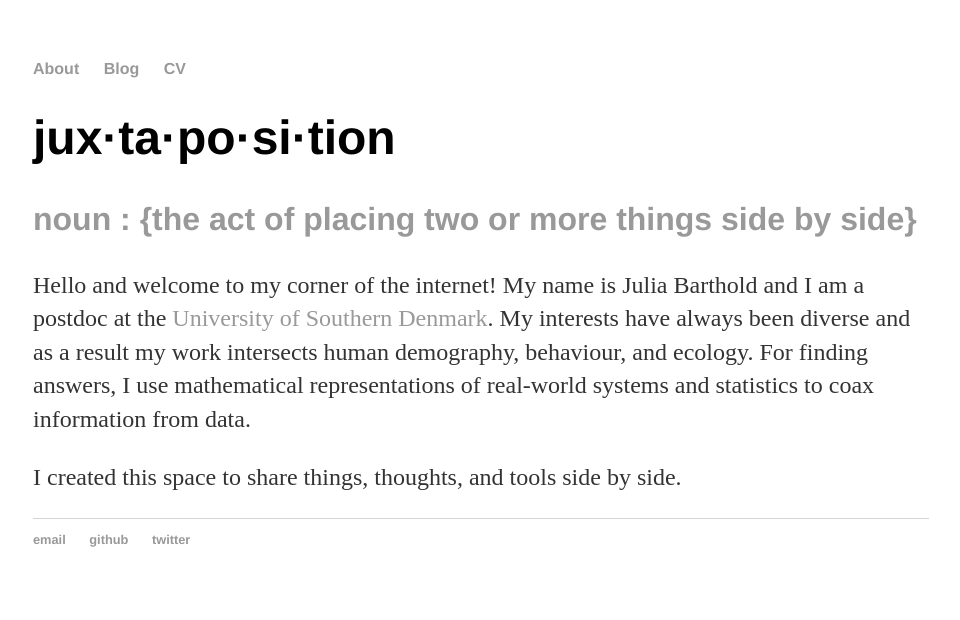
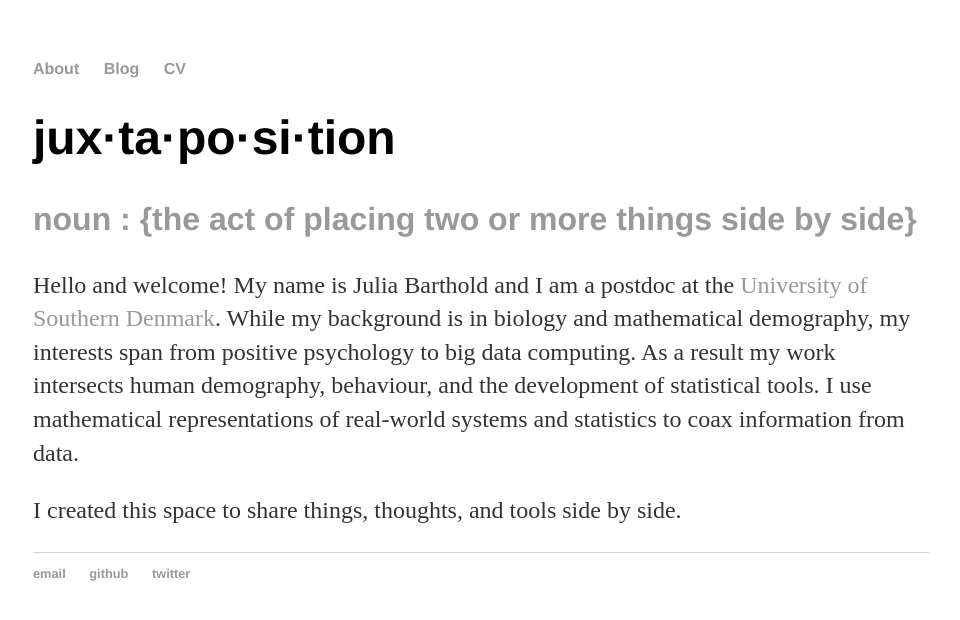
Before and after one commit to bartholdja/bartholdja.github.io, a Jekyll site: the page built from about/index.html, in a window 1280 px wide. Shown: the top 620 px of the page, without its empty margins (159-1119 px from the left). Built offline with Jekyll 4.4.1, drawn with Linux system fonts in a browser that asks for light colours.

```diff
--- a/about/index.html
+++ b/about/index.html
@@ -5,6 +5,11 @@ title: juxtaposition
 <div class="blurb">
 	<h1>jux·ta·po·si·tion</h1>
 	<h2>noun : {the act of placing two or more things side by side}</h2>
-	<p>Hello and welcome to my corner of the internet! My name is Julia Barthold and I am a postdoc at the <a href="http://www.sdu.dk">University of Southern Denmark</a>. My interests have always been diverse and as a result my work intersects human demography, behaviour, and ecology. For finding answers, I use mathematical representations of real-world systems and statistics to coax information from data.<p>
+	<p>Hello and welcome! My name is Julia Barthold and I am a
+	postdoc at the <a href="http://www.sdu.dk">University of Southern Denmark</a>. While my
+	background is in biology and mathematical demography, my interests
+	span from positive psychology to big data computing. As a result my work intersects human demography, behaviour,
+	and the development of statistical tools. I use mathematical representations of real-world systems
+	and statistics to coax information from data.<p>
 	<p>I created this space to share things, thoughts, and tools side by side.<p>
 </div><!-- /.blurb -->
```
Also changed, not shown: _posts/2015-09-09-my-first-heroku-app.md (+1 -2 lines).
